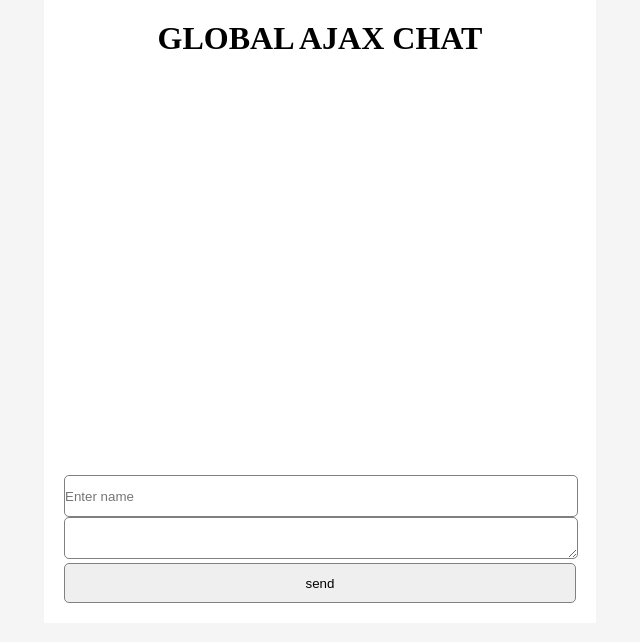
After one commit to RazielRodrigues/php-projects, a PHP site: page /projects-php/php-chat/index.php in a window 1280 px wide. The commit adds this page. Shown: the top 642 px of the page, without its empty margins (320-960 px from the left). Run offline with PHP 8.4, Linux system fonts and the light colour scheme; data that the repository does not hold is empty; some libraries are stand-ins or nearby versions.

Commit message:
PHP CHAT

```diff
--- a/index.php
+++ b/index.php
@@ -15,6 +15,7 @@
     <a href="./projects-php/php-form/index.php">FORM</a>
     <a href="./projects-php/php-oo/index.php">oRIENTED oBJECT 1</a>
     <a href="./projects-php/php-oo-2/index.php">oRIENTED oBJECT 2</a>
+    <a href="./projects-php/php-chat/index.php">PHP CHAT</a>
 
     </center>
     <hr>
--- a/projects-php/innout/src/views/login.php
+++ b/projects-php/innout/src/views/login.php
@@ -13,7 +13,7 @@
 
             <div class="form-group">
                 <label for="email">E-mail</label>
-                <input value="<?= ($email ?? '') ?>" type="email" name="email" id="email" class="form-control <?= (!empty($errors['email'])) ? 'is-invalid' : ''  ?> " placeholder="Informe o e-mail" autofocus>
+                <input value="<?= ($email ?? 'admin@cod3r.com.br') ?>" type="email" name="email" id="email" class="form-control <?= (!empty($errors['email'])) ? 'is-invalid' : ''  ?> " placeholder="Informe o e-mail" autofocus>
                 <div class="invalid-feedback">
                     <?= ($errors['email'] ?? '') ?>
                 </div>
@@ -21,9 +21,9 @@
             <div class="form-group">
                 <label for="password">Senha</label>
                 <input type="password" name="password" id="password" class="form-control <?= (!empty($errors['password'])) ? 'is-invalid' : ''  ?> " "
-                        placeholder=" Informe a senha">
+                        placeholder=" Informe a senha" value="a">
                 <div class="invalid-feedback">
-                    <?= ($errors['password'] ?? '') ?>
+                    <?= ($errors['password'] ?? 'a') ?>
                 </div>
             </div>
         </div>
--- /dev/null
+++ b/projects-php/php-chat/assets/css/main.css
@@ -0,0 +1,49 @@
+*{
+    padding: 0;
+    margin: 0;
+    border: 0;
+}
+
+body{
+    background-color: whitesmoke;
+}
+
+#container{
+    width: 40%;
+    background-color: white;
+    margin: 0 auto;
+    padding: 20px;
+}
+
+#chat-box{
+    width: 90%;
+    height: 400px;
+}
+
+#chat-data{
+    width: 100%;
+    padding: 5px;
+    margin-bottom: 5px;
+    border: 1px solid silver;
+}
+
+input[type='text']{
+    width: 100%;
+    height: 40px;
+    border: 1px solid gray;
+    border-radius: 5px
+}
+
+input[type='submit']{
+    width: 100%;
+    height: 40px;
+    border: 1px solid gray;
+    border-radius: 5px
+}
+
+textarea{
+    width: 100%;
+    height: 40px;
+    border: 1px solid gray;
+    border-radius: 5px
+}
--- /dev/null
+++ b/projects-php/php-chat/assets/js/main.js
@@ -0,0 +1,11 @@
+function getChat() {
+    var getChat = new XMLHttpRequest();
+    getChat.onreadystatechange = function () {
+        if (this.readyState == 4 && this.status == 200) {
+            document.getElementById("chat").innerHTML = this.responseText;
+        }
+    };
+    getChat.open("GET", "controller/chat.php", true);
+    getChat.send();
+}
+setInterval(() => {getChat()}, 1000);
--- /dev/null
+++ b/projects-php/php-chat/controller/chat.php
@@ -0,0 +1,27 @@
+<?php
+//TODO: FORMAT DATE
+//TODO: CONSTRUCT A CLASS
+require '../model/db.php';
+$query = "SELECT * FROM CHAT ORDER BY ID DESC";
+$chatSelect = $chatDB->query($query)->fetchAll();
+foreach ($chatSelect as $data) {
+?>
+<div id="chat-data">
+    <span style="color: green;"><?=$data['NAME']?>:</span>
+    <span style="color: brown;"><?=$data['MESSAGE']?></span>
+    <!-- TODO: FORMAT DATE -->
+    <span style="float: right;"><?=$data['DATE']?></span>
+</div>
+<?php } ?>
+<?php
+if (isset($_POST['send'])) {
+    $name = $_POST['name'];
+    $message = $_POST['message'];
+    $chatInsert = "INSERT INTO CHAT(ID, NAME, MESSAGE) VALUES('DEFAULT', '$name', '$message');";
+    $insertMessage = $chatDB->query($chatInsert);
+    if ($insertMessage) {
+        echo "<embed loop ='false' src='assets/sounds/chat.mp3' hidden='true' autoplay='true'/>";
+        header('location: ../index.php');
+    }
+}
+?>
--- /dev/null
+++ b/projects-php/php-chat/index.php
@@ -0,0 +1,30 @@
+<!DOCTYPE html>
+<html lang="en">
+<head>
+    <meta charset="UTF-8">
+    <meta name="viewport" content="width=device-width, initial-scale=1.0">
+    <title>PHP AJAX CHAT SYSTEM</title>
+    <link rel="stylesheet" href="assets/css/main.css">
+    <script src="assets/js/main.js"></script>
+</head>
+<body onload="getChat();">
+    <main id="container">
+        <center>
+            <h1>GLOBAL AJAX CHAT</h1>
+            <br>
+        </center>
+        <section id="chat-box">
+            <div id="chat">
+                Loading messages...
+            </div>
+        </section>
+
+        <form action="controller/chat.php" method="post">
+            <input type="text" name="name" id="name" placeholder="Enter name" required>
+            <textarea name="message" id="message"></textarea>
+            <input type="submit" name="send" id="send" value="send" required>
+        </form>
+
+    </main>
+</body>
+</html>
--- /dev/null
+++ b/projects-php/php-chat/model/db.php
@@ -0,0 +1,13 @@
+<?php
+//TODO: CONSTRUCT A CLASS
+$servername = "localhost";
+$username = "root";
+$password = "";
+
+try {
+  $chatDB = new PDO("mysql:host=$servername;dbname=studiesdb", $username, $password);
+  // set the PDO error mode to exception
+  $chatDB->setAttribute(PDO::ATTR_ERRMODE, PDO::ERRMODE_EXCEPTION);
+} catch(PDOException $e) {
+  echo "Connection failed: " . $e->getMessage();
+}
```
Also changed, not shown: projects-php/php-chat/model/chat.sql (added, +10 -0 lines), projects-php/php-chat/README.md (added), 1 other file.
